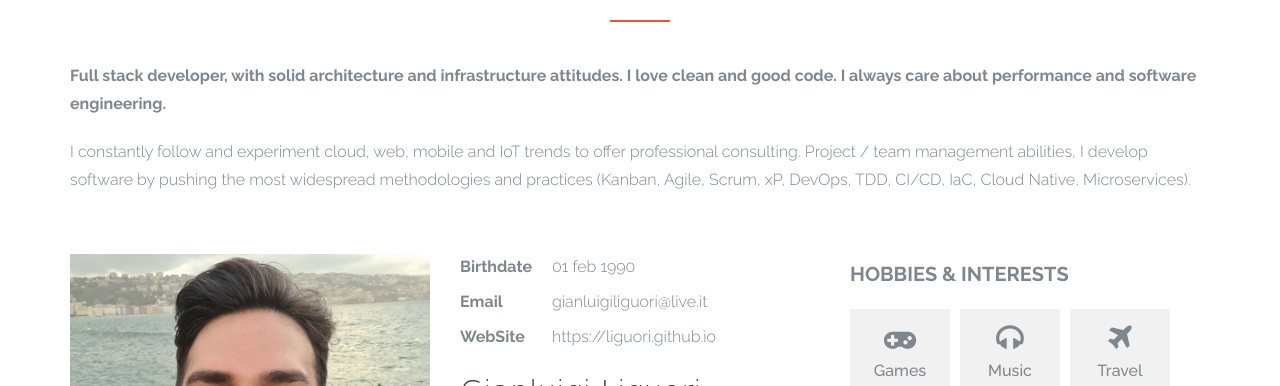
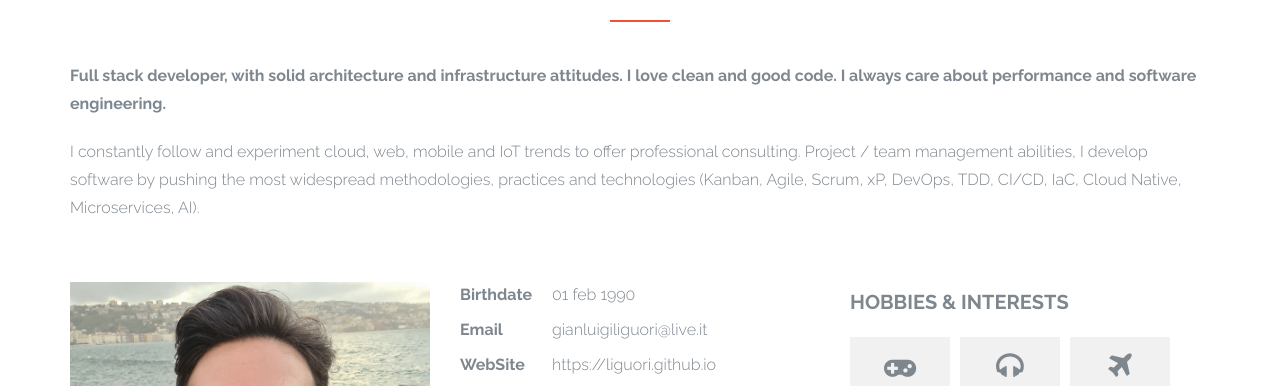
Before and after one commit to liguori/liguori.github.io, a plain HTML site: page index.html in a window 1280 px wide. Shown: the part 1180-1566 px from the top of the page. Drawn offline with Linux system fonts and the light colour scheme; some packages are replaced by stand-ins of ours; a script that the page names is missing; a web font is replaced by a local one.

Commit message:
Update index.html

```diff
--- a/index.html
+++ b/index.html
@@ -221,8 +221,8 @@
 					I constantly follow and experiment cloud, web, mobile and
 					IoT trends to offer professional consulting.
 					Project / team management abilities, I develop software by pushing the most widespread
-					methodologies and practices (Kanban, Agile, Scrum, xP, DevOps, TDD, CI/CD, IaC,
-					Cloud Native, Microservices).
+					methodologies, practices and technologies (Kanban, Agile, Scrum, xP, DevOps, TDD, CI/CD, IaC,
+					Cloud Native, Microservices, AI).
 				</p>
 			</div>
 			<!-- end .section-title -->
```
